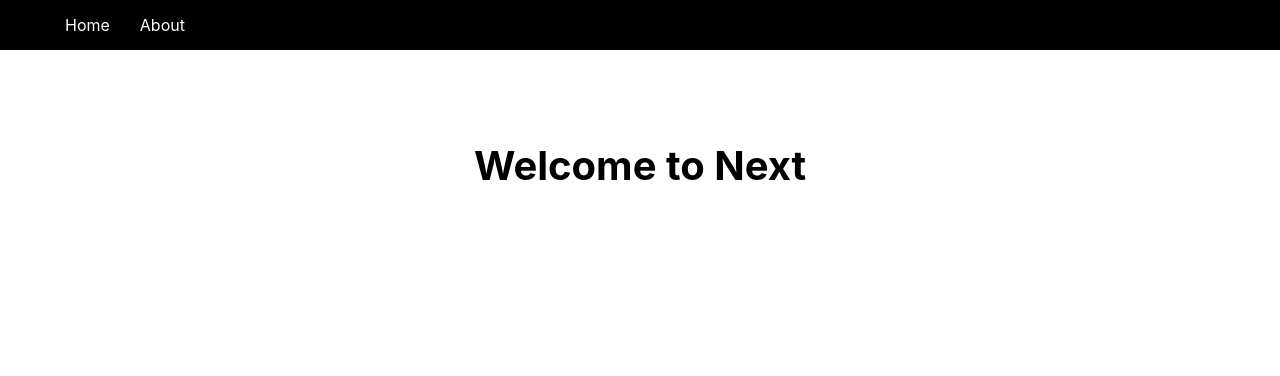
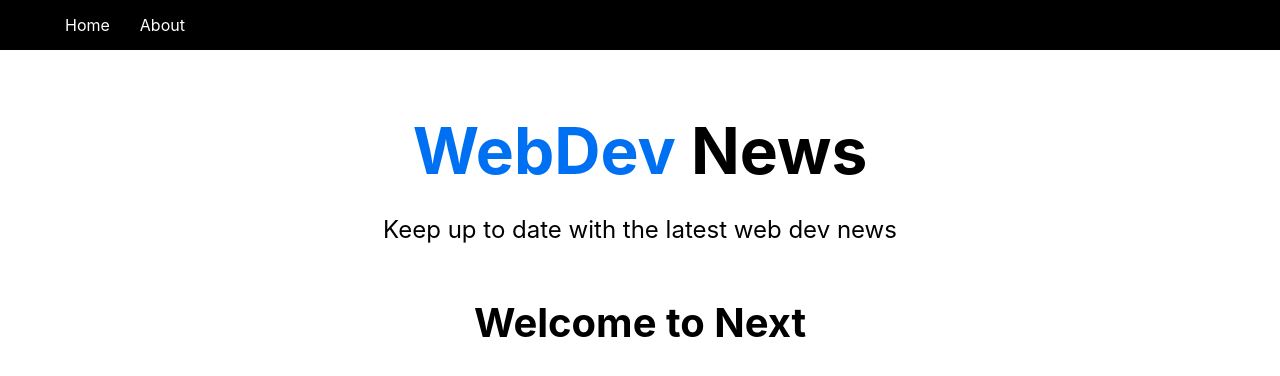
Before and after one commit to enmanuelr7/webdev-news, a Next.js app: page / in a window 1280 px wide. Shown: the top 376 px of the page. Built offline with nearby package versions, Linux system fonts and the light colour scheme.

Commit message:
header component

```diff
--- /dev/null
+++ b/components/Header.js
@@ -0,0 +1,16 @@
+import styles from "../styles/Header.module.css";
+
+const Header = () => {
+  return (
+    <div>
+      <h1 className={styles.title}>
+        <span>WebDev</span> News
+      </h1>
+      <p className={styles.description}>
+        Keep up to date with the latest web dev news
+      </p>
+    </div>
+  );
+};
+
+export default Header;
--- a/components/Layout.js
+++ b/components/Layout.js
@@ -1,12 +1,15 @@
 import styles from "../styles/Layout.module.css";
 import Nav from "../components/Nav";
+import Header from "../components/Header";
 
 const Layout = ({ children }) => {
   return (
     <>
       <Nav />
       <div className={styles.container}>
-        <main className={styles.main}>{children}</main>
+        <main className={styles.main}>
+          <Header />
+          {children}</main>
       </div>
     </>
   );
--- /dev/null
+++ b/styles/Header.module.css
@@ -0,0 +1,27 @@
+.title a,
+.title span {
+  color: #0070f3;
+  text-decoration: none;
+}
+
+.title a:hover,
+.title a:focus,
+.title a:active {
+  text-decoration: underline;
+}
+
+.title {
+  margin: 0;
+  line-height: 1.15;
+  font-size: 4rem;
+}
+
+.title,
+.description {
+  text-align: center;
+}
+
+.description {
+  line-height: 1.5;
+  font-size: 1.5rem;
+}
--- a/styles/Layout.module.css
+++ b/styles/Layout.module.css
@@ -11,50 +11,6 @@
   justify-content: flex-start;
   align-items: center;
   font-size: 1.25rem;
-}
-
-.footer {
-  display: flex;
-  flex: 1;
-  padding: 2rem 0;
-  border-top: 1px solid #eaeaea;
-  justify-content: center;
-  align-items: center;
-}
-
-.footer a {
-  display: flex;
-  justify-content: center;
-  align-items: center;
-  flex-grow: 1;
-}
-
-.title a {
-  color: #0070f3;
-  text-decoration: none;
-}
-
-.title a:hover,
-.title a:focus,
-.title a:active {
-  text-decoration: underline;
-}
-
-.title {
-  margin: 0;
-  line-height: 1.15;
-  font-size: 4rem;
-}
-
-.title,
-.description {
-  text-align: center;
-}
-
-.description {
-  margin: 4rem 0;
-  line-height: 1.5;
-  font-size: 1.5rem;
 }
 
 .code {
```
